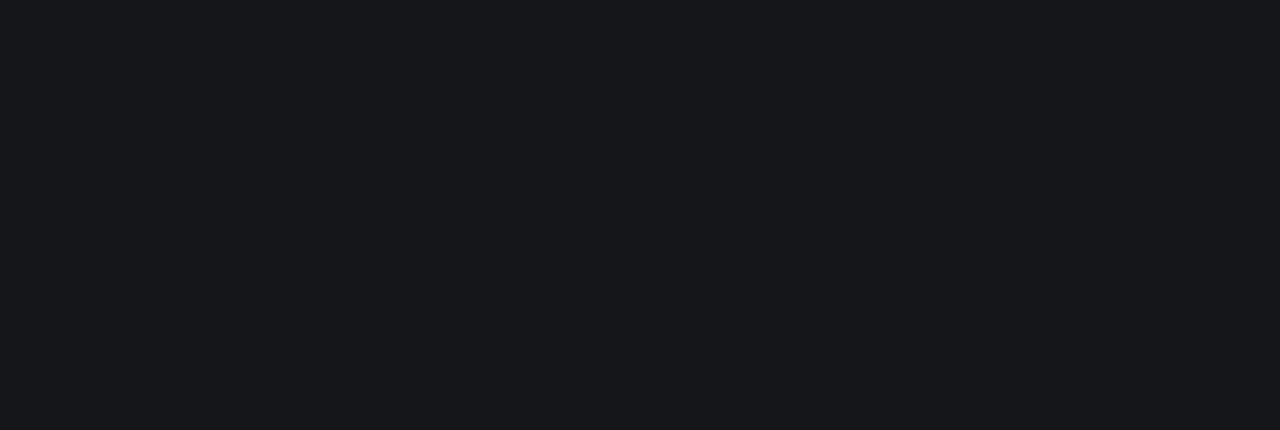
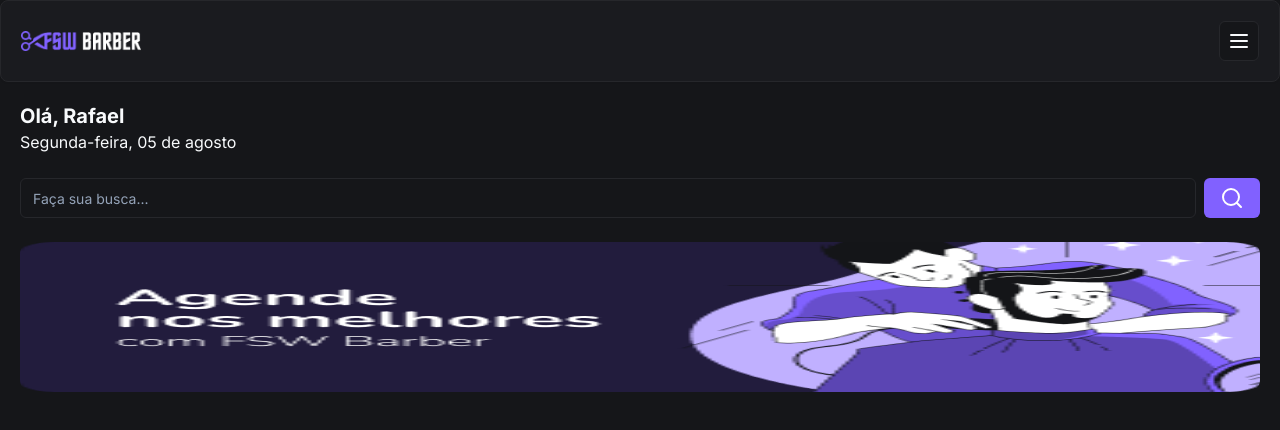
Before and after one commit to RCaslu/Barbershop, a Next.js app: page / in a window 1280 px wide. Shown: the top 430 px of the page. Built offline with nearby package versions, Linux system fonts and the light colour scheme.

Commit message:
feat: adição do header, criação do banner na página de page.tsx

```diff
--- a/app/_components/ui/header.tsx
+++ b/app/_components/ui/header.tsx
@@ -0,0 +1,19 @@
+import { MenuIcon } from "lucide-react"
+import { Button } from "./button"
+import { Card, CardContent } from "./card"
+import Image from "next/image"
+
+const Header = () => {
+  return (
+    <Card>
+      <CardContent className="flex flex-row items-center justify-between p-5">
+        <Image alt="FSW Barber" src="/logo.png" width={120} height={18} />
+        <Button size="icon" variant="outline">
+          <MenuIcon />
+        </Button>
+      </CardContent>
+    </Card>
+  )
+}
+
+export default Header
--- /dev/null
+++ b/app/_components/ui/input.tsx
@@ -0,0 +1,25 @@
+import * as React from "react"
+
+import { cn } from "@/app/_lib/utils"
+
+export interface InputProps
+  extends React.InputHTMLAttributes<HTMLInputElement> {}
+
+const Input = React.forwardRef<HTMLInputElement, InputProps>(
+  ({ className, type, ...props }, ref) => {
+    return (
+      <input
+        type={type}
+        className={cn(
+          "flex h-10 w-full rounded-md border border-input bg-background px-3 py-2 text-sm ring-offset-background file:border-0 file:bg-transparent file:text-sm file:font-medium placeholder:text-muted-foreground focus-visible:outline-none focus-visible:ring-2 focus-visible:ring-ring focus-visible:ring-offset-2 disabled:cursor-not-allowed disabled:opacity-50",
+          className,
+        )}
+        ref={ref}
+        {...props}
+      />
+    )
+  },
+)
+Input.displayName = "Input"
+
+export { Input }
--- a/app/page.tsx
+++ b/app/page.tsx
@@ -2,10 +2,39 @@
 
 import exp from "constants"
 import { useState } from "react"
+import Header from "./_components/ui/header"
+import { Input } from "./_components/ui/input"
+import { Button } from "./_components/ui/button"
+import { Icon, SearchIcon } from "lucide-react"
+import Image from "next/image"
 
 const Home = () => {
-  const [] = useState()
-  return <div></div>
+  return (
+    <div>
+      {/* header */}
+      <Header />
+      <div className="p-5">
+        <h2 className="text-xl font-bold">Olá, Rafael</h2>
+        <p>Segunda-feira, 05 de agosto</p>
+
+        <div className="mt-6 flex items-center gap-2">
+          <Input placeholder="Faça sua busca..." />
+          <Button>
+            <SearchIcon />
+          </Button>
+        </div>
+
+        <div className="relative mt-6 h-[150px] w-full">
+          <Image
+            alt="Banner 01 FSW Barber"
+            src="/banner01.png"
+            fill
+            className="rounded-xl"
+          />
+        </div>
+      </div>
+    </div>
+  )
 }
 
 export default Home
```
Also changed, not shown: public/banner01.png (added), public/logo.png (added).
